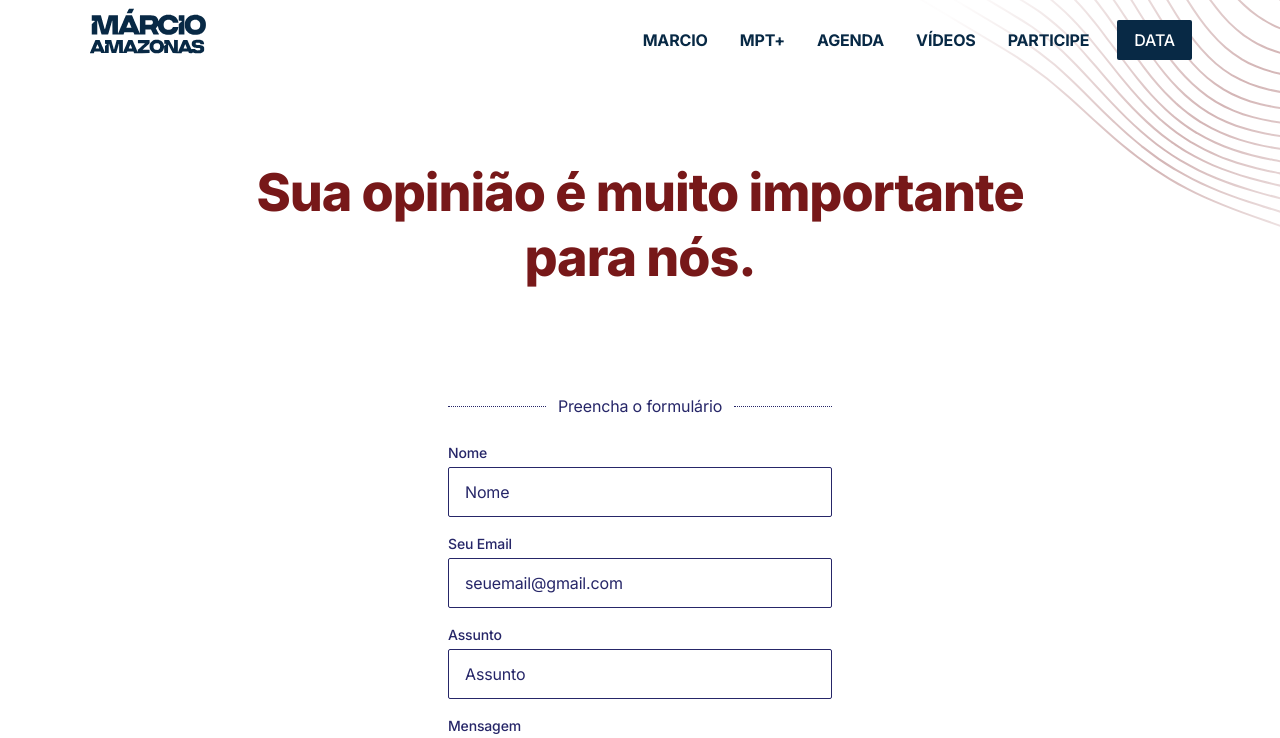
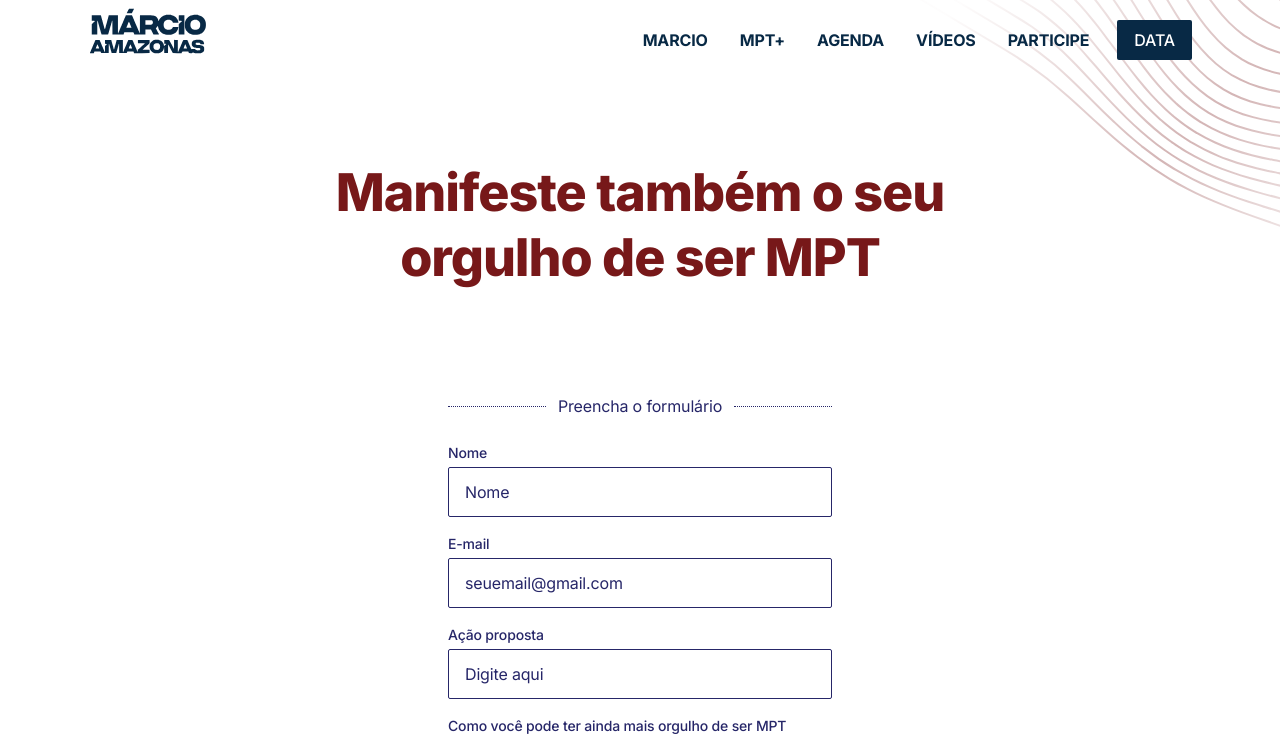
Before and after one commit to alcemaia/projetoMpt, a Next.js app: page /contato in a window 1280 px wide. Shown: the top 738 px of the page. Built offline with nearby package versions, Linux system fonts and the light colour scheme.

Commit message:
Alterações nos textos na pagina participe

```diff
--- a/app/(auth)/contato/page.tsx
+++ b/app/(auth)/contato/page.tsx
@@ -62,7 +62,7 @@
         <div className="max-w-6xl mx-auto px-4 sm:px-6">
           <div className="pt-32 pb-12 md:pt-40 md:pb-20">
             <div className="max-w-3xl mx-auto text-center text-vermelho-900 pb-12 md:pb-20">
-              <h1 className="h1">Sua opinião é muito importante para nós. </h1>
+              <h1 className="h1">Manifeste também o seu orgulho de ser MPT</h1>
             </div>
             <div className="max-w-sm mx-auto">
               <div className="flex items-center my-6">
@@ -85,7 +85,7 @@
                 </div>
                 <div className="flex flex-wrap -mx-3 mb-4">
                   <div className="w-full px-3">
-                    <label className="block text-gray-300 text-sm font-medium mb-1" htmlFor="email">Seu Email</label>
+                    <label className="block text-gray-300 text-sm font-medium mb-1" htmlFor="email">E-mail</label>
                     <input
                       value={values.email}
                       onChange={handlerChange}
@@ -98,19 +98,19 @@
                 </div>
                 <div className="flex flex-wrap -mx-3 mb-4">
                   <div className="w-full px-3">
-                    <label className="block text-gray-300 text-sm font-medium mb-1" htmlFor="password">Assunto</label>
+                    <label className="block text-gray-300 text-sm font-medium mb-1" htmlFor="password">Ação proposta</label>
                     <input
                       onChange={handlerChange}
                       id="subject"
                       name="subject"
                       type="text"
                       className="form-input w-full text-gray-300"
-                      placeholder="Assunto" required />
+                      placeholder="Digite aqui" required />
                   </div>
                 </div>
                 <div className="flex flex-wrap -mx-3 mb-4">
                   <div className="w-full px-3">
-                    <label className="block text-gray-300 text-sm font-medium mb-1" htmlFor="password">Mensagem</label>
+                    <label className="block text-gray-300 text-sm font-medium mb-1" htmlFor="password">Como você pode ter ainda mais orgulho de ser MPT</label>
                       <textarea
                         id="w3review"
                         onChange={handlerChange}
```
